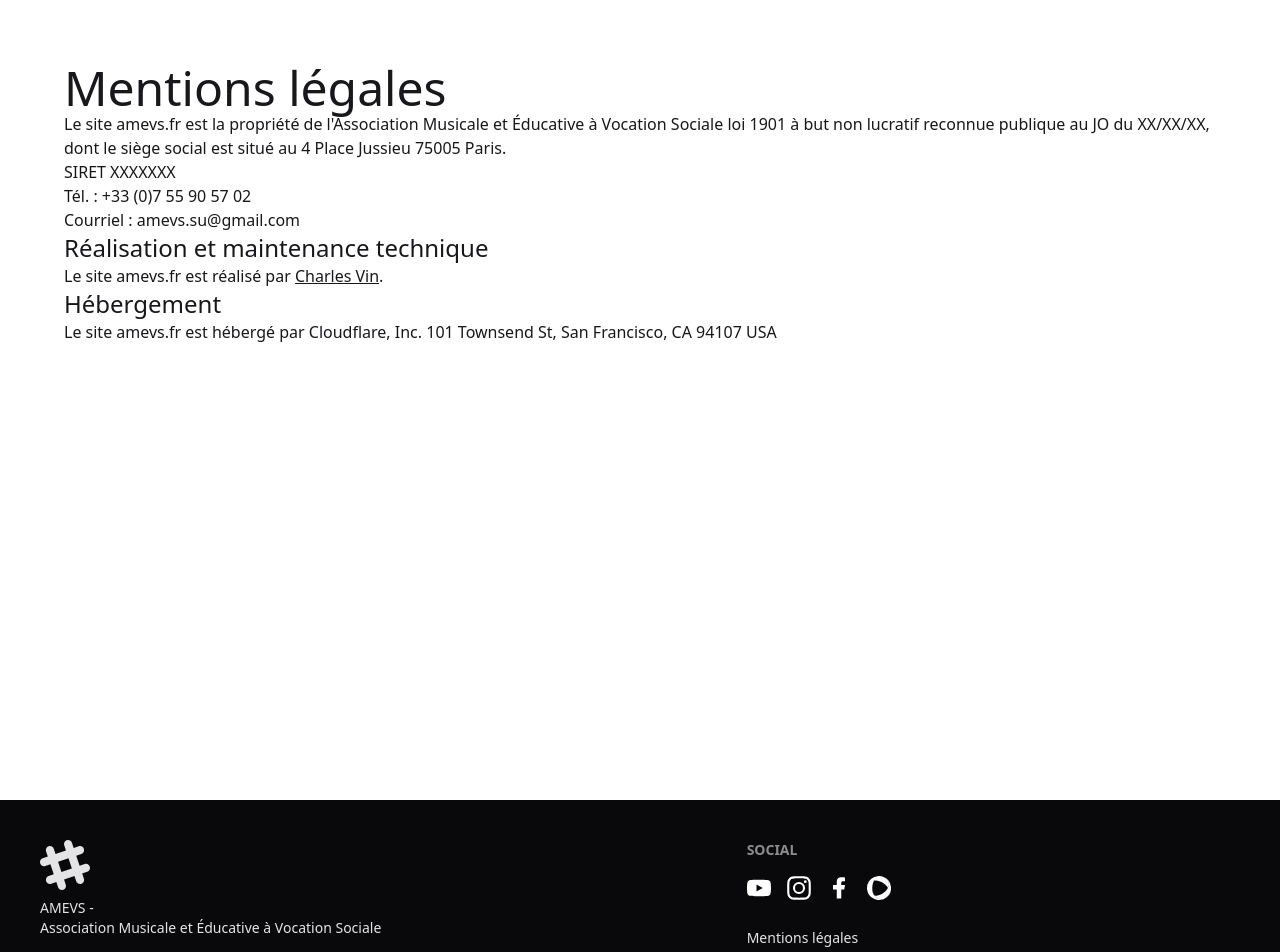
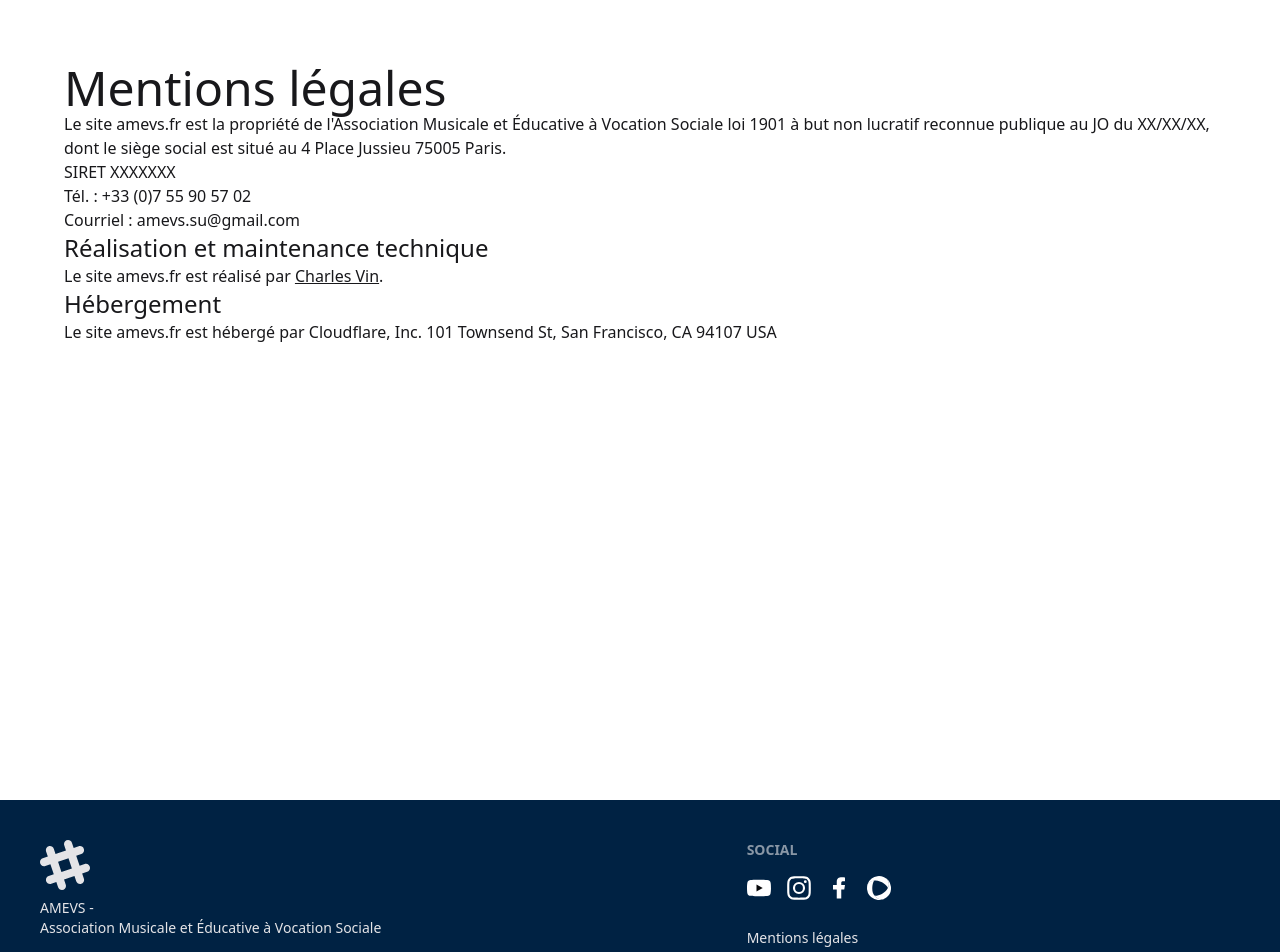
Before and after one commit to CharlesAttend/amevs-website, a SvelteKit app: page /mentions-legales in a window 1280 px wide. Shown: the top 952 px of the page. Built offline with nearby package versions, Linux system fonts and the light colour scheme.

Commit message:
feat: using official colors

```diff
--- a/src/app.css
+++ b/src/app.css
@@ -6,9 +6,11 @@
 @plugin "daisyui/theme" {
   name: "light";
   default: true;
-  --color-primary: oklch(57.18% 0.1463 246.13);
-  --color-secondary: #b1040c;
-  --color-accent: #f3c623;
+  --color-primary: oklch(57.18% 0.1463 246.13); /* #047DC8 */
+  --color-secondary: oklch(48.24% 0.1914 21.38); /* #B10629 */
+  --color-accent: #FAA275 ; /* #FAA275 */
+  --color-accent-content: white ; /* #000000 */
+  --color-neutral: oklch(24.98% 0.0733 251.33); /* #002243 */
 }
 /* TODO fix theme and theme export, it does export both theme, no overide */
 
--- a/src/lib/component/Rating_Card.svelte
+++ b/src/lib/component/Rating_Card.svelte
@@ -9,7 +9,7 @@
   let stars = Array.from({ length: note }, (_, i) => i < note);
 </script>
 
-<div class="card bg-base-200 shadow-lg w-full h-full">
+<div class="card bg-base-100 shadow-lg w-full h-full">
   <div class="card-body lg:gap-4">
     <!-- <div class="badge badge-primary p-1">
       {#each stars as star}
--- a/src/lib/section/Socials.svelte
+++ b/src/lib/section/Socials.svelte
@@ -11,7 +11,7 @@
   ];
 </script>
 
-<div id="socials" class="hero bg-accent lg:min-h-auto lg:p-16">
+<div id="socials" class="hero bg-secondary text-secondary-content lg:min-h-auto lg:p-16">
   <div class="hero-content p-6 text-center">
     <div class="max-w-md">
       <h1 class="text-5xl font-bold">Suivez Nous !</h1>
--- a/src/lib/section/Vision.svelte
+++ b/src/lib/section/Vision.svelte
@@ -2,7 +2,7 @@
   import img from '$lib/assets/illustrations/vision.jpg';
 </script>
 
-<div class="hero min-h-dvh bg-accent text-accent-content lg:min-h-auto lg:p-16">
+<div class="hero min-h-dvh bg-secondary text-secondary-content lg:min-h-auto lg:p-16">
   <div class="hero-content flex-col lg:flex-row lg:max-w-auto lg:item-stretch">
     <img
       src={img}
```
